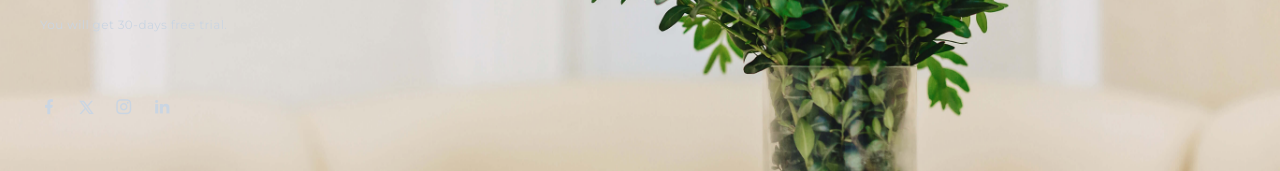
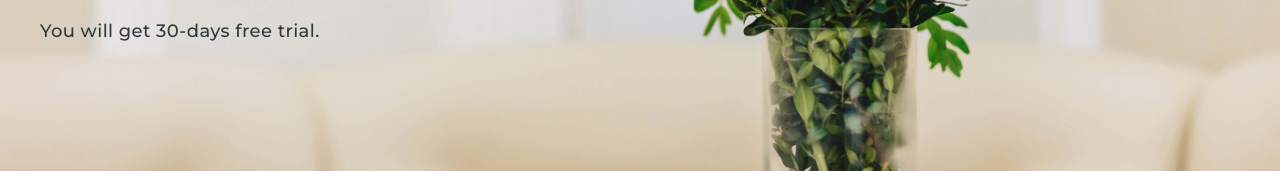
Before and after one commit to Hycienth-Paul025/Indoor-Plant, a website: page index.html in a window 1280 px wide. Shown: the part 422-593 px from the top of the page. Drawn offline with nearby package versions, Linux system fonts and the light colour scheme; a web font is replaced by a local one.

Commit message:
New Ui Added

```diff
--- a/index.html
+++ b/index.html
@@ -130,24 +130,7 @@
               </button>
             </div>
 
-            <p class="text-xs text-slate-300">
-              You will get 30-days free trial.
-            </p>
-
-            <div class="flex items-center gap-5 text-lg lg:pt-10">
-              <i
-                class="ri-facebook-fill text-slate-300 hover:text-yellow-500 duration-300 cursor-pointer"
-              ></i>
-              <i
-                class="ri-twitter-x-line text-slate-300 hover:text-yellow-500 duration-300 cursor-pointer text-base"
-              ></i>
-              <i
-                class="ri-instagram-line text-slate-300 hover:text-yellow-500 duration-300 cursor-pointer"
-              ></i>
-              <i
-                class="ri-linkedin-fill text-slate-300 hover:text-yellow-500 duration-300 cursor-pointer"
-              ></i>
-            </div>
+            <p class="text-lg font-medium">You will get 30-days free trial.</p>
           </div>
         </div>
       </section>
```
